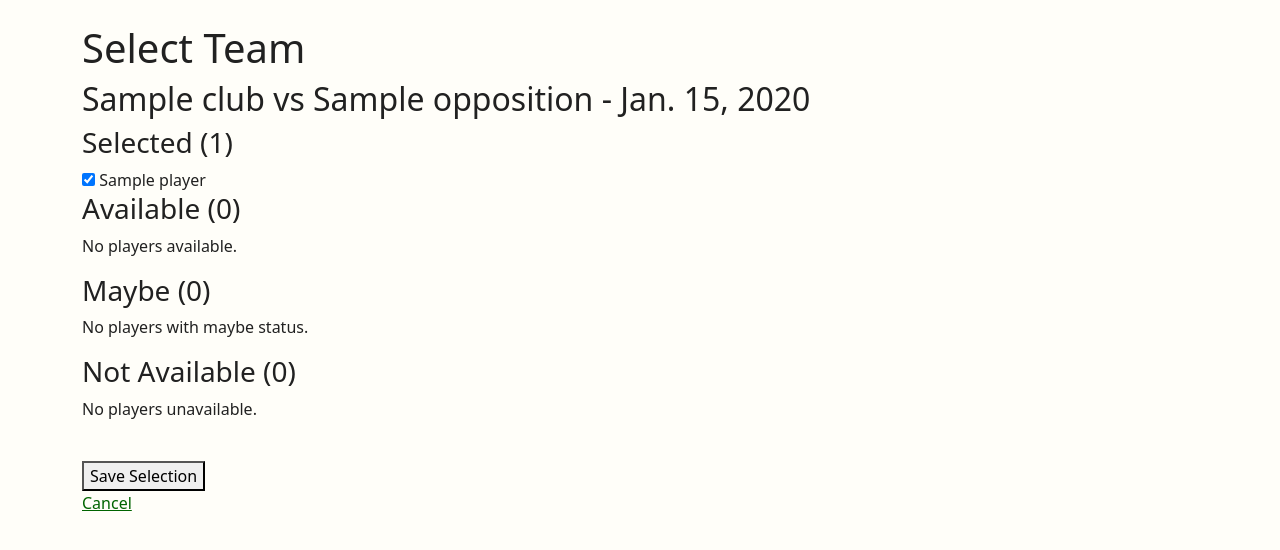
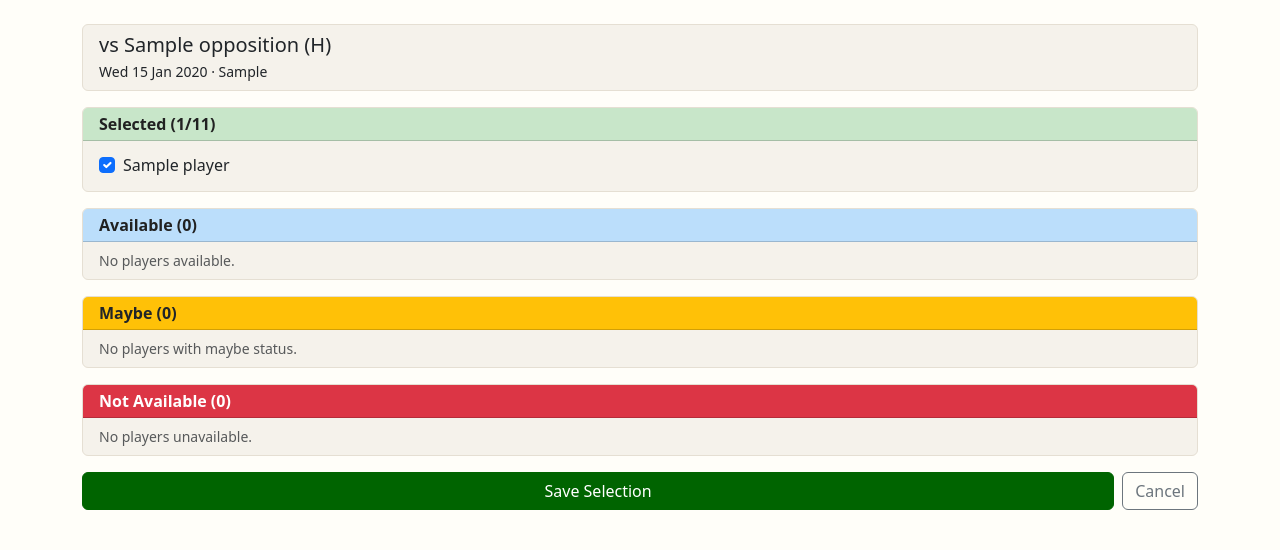
Before and after one commit to Yourhonour365/MatchFeeMate-PP4, a Django app: page /match/1/select/ in a window 1280 px wide. Shown: the part 71-621 px from the top of the page. Run offline with Django 5.2, Linux system fonts and the light colour scheme; a user stored in the database is signed in; tables that the repository leaves empty hold one stand-in row (values such as "Sample post").

Commit message:
Style team_selection.html with cards and colored headers

```diff
--- a/clubs/templates/clubs/match_detail.html
+++ b/clubs/templates/clubs/match_detail.html
@@ -46,7 +46,7 @@
             {% endfor %}
         {% endwith %}
         {% if selected_count == 0 %}
-            <p class="text-muted mb-0 small">No team selected yet.</p>
+            <p class="text-muted mb-0 small">No players selected yet.</p>
         {% endif %}
     </div>
 </div>
--- a/clubs/templates/clubs/team_selection.html
+++ b/clubs/templates/clubs/team_selection.html
@@ -3,60 +3,89 @@
 {% block title %}Select Team - MatchFeeMate{% endblock %}
 
 {% block content %}
-<!-- Page heading -->
-<h1>Select Team</h1>
-<h2>{{ match.club.name }} vs {{ match.opposition.name }} - {{ match.date }}</h2>
+<!-- Match header - compact -->
+<div class="card card-mfm mb-3">
+    <div class="card-body py-2">
+        <h5 class="card-title mb-0">vs {{ match.opposition.name }} ({% if match.is_home %}H{% else %}A{% endif %})</h5>
+        <p class="small mb-0 mt-1">{{ match.date|date:"D d M Y" }} · {{ match.venue|default:"TBC" }}</p>
+    </div>
+</div>
 
 <form method="post">
     {% csrf_token %}
 
     <!-- Currently selected players -->
-    <h3>Selected ({{ selected_players|length }})</h3>
+    <div class="card card-mfm mb-3">
+        <div class="card-header py-1 card-header-selected">
+            <strong>Selected ({{ selected_players|length }}/11)</strong>
+        </div>
+        <div class="card-body py-2">
             {% for player in selected_players %}
-    <div>
-        <input type="checkbox" name="selected" value="{{ player.pk }}" id="sel_{{ player.pk }}" checked>
-        <label for="sel_{{ player.pk }}">{{ player.name }}</label>
+            <div class="form-check py-1 {% if not forloop.last %}border-bottom{% endif %}">
+                <input class="form-check-input" type="checkbox" name="selected" value="{{ player.pk }}" id="sel_{{ player.pk }}" checked>
+                <label class="form-check-label" for="sel_{{ player.pk }}">{{ player.name }}</label>
             </div>
             {% empty %}
-    <p>No players selected yet.</p>
+            <p class="text-muted mb-0 small">No players selected yet.</p>
             {% endfor %}
+        </div>
+    </div>
 
     <!-- Available players -->
-    <h3>Available ({{ available_players|length }})</h3>
+    <div class="card card-mfm mb-3">
+        <div class="card-header py-1 card-header-available">
+            <strong>Available ({{ available_players|length }})</strong>
+        </div>
+        <div class="card-body py-2">
             {% for player in available_players %}
-    <div>
-        <input type="checkbox" name="selected" value="{{ player.pk }}" id="avail_{{ player.pk }}">
-        <label for="avail_{{ player.pk }}">{{ player.name }}</label>
+            <div class="form-check py-1 {% if not forloop.last %}border-bottom{% endif %}">
+                <input class="form-check-input" type="checkbox" name="selected" value="{{ player.pk }}" id="avail_{{ player.pk }}">
+                <label class="form-check-label" for="avail_{{ player.pk }}">{{ player.name }}</label>
             </div>
             {% empty %}
-    <p>No players available.</p>
+            <p class="text-muted mb-0 small">No players available.</p>
             {% endfor %}
+        </div>
+    </div>
 
     <!-- Maybe players -->
-    <h3>Maybe ({{ maybe_players|length }})</h3>
+    <div class="card card-mfm mb-3">
+        <div class="card-header py-1 bg-warning">
+            <strong>Maybe ({{ maybe_players|length }})</strong>
+        </div>
+        <div class="card-body py-2">
             {% for player in maybe_players %}
-    <div>
-        <input type="checkbox" name="selected" value="{{ player.pk }}" id="maybe_{{ player.pk }}">
-        <label for="maybe_{{ player.pk }}">{{ player.name }}</label>
+            <div class="form-check py-1 {% if not forloop.last %}border-bottom{% endif %}">
+                <input class="form-check-input" type="checkbox" name="selected" value="{{ player.pk }}" id="maybe_{{ player.pk }}">
+                <label class="form-check-label" for="maybe_{{ player.pk }}">{{ player.name }}</label>
             </div>
             {% empty %}
-    <p>No players with maybe status.</p>
+            <p class="text-muted mb-0 small">No players with maybe status.</p>
             {% endfor %}
+        </div>
+    </div>
 
     <!-- Unavailable players -->
-    <h3>Not Available ({{ unavailable_players|length }})</h3>
+    <div class="card card-mfm mb-3">
+        <div class="card-header py-1 bg-danger text-white">
+            <strong>Not Available ({{ unavailable_players|length }})</strong>
+        </div>
+        <div class="card-body py-2">
             {% for player in unavailable_players %}
-    <div>
-        <input type="checkbox" name="selected" value="{{ player.pk }}" id="unavail_{{ player.pk }}">
-        <label for="unavail_{{ player.pk }}">{{ player.name }}</label>
+            <div class="form-check py-1 {% if not forloop.last %}border-bottom{% endif %}">
+                <input class="form-check-input" type="checkbox" name="selected" value="{{ player.pk }}" id="unavail_{{ player.pk }}">
+                <label class="form-check-label" for="unavail_{{ player.pk }}">{{ player.name }}</label>
             </div>
             {% empty %}
-    <p>No players unavailable.</p>
+            <p class="text-muted mb-0 small">No players unavailable.</p>
             {% endfor %}
+        </div>
+    </div>
 
-    <br>
-    <button type="submit">Save Selection</button>
+    <!-- Action buttons -->
+    <div class="d-flex gap-2">
+        <button type="submit" class="btn btn-mfm-primary flex-fill">Save Selection</button>
+        <a href="{% url 'match_detail' pk=match.pk %}" class="btn btn-outline-secondary">Cancel</a>
+    </div>
 </form>
-
-<a href="{% url 'match_detail' pk=match.pk %}">Cancel</a>
 {% endblock %}
```
Lines whose indentation alone changed are shown as unchanged.
